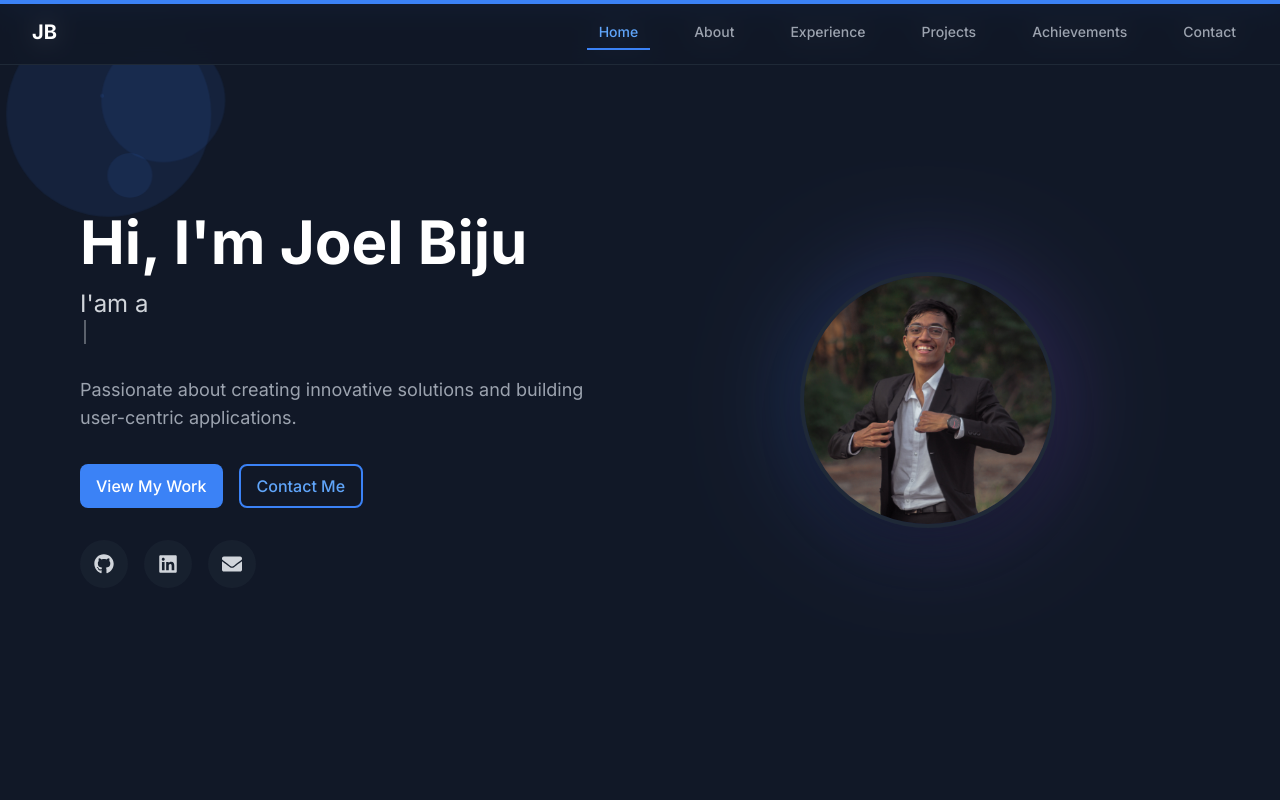
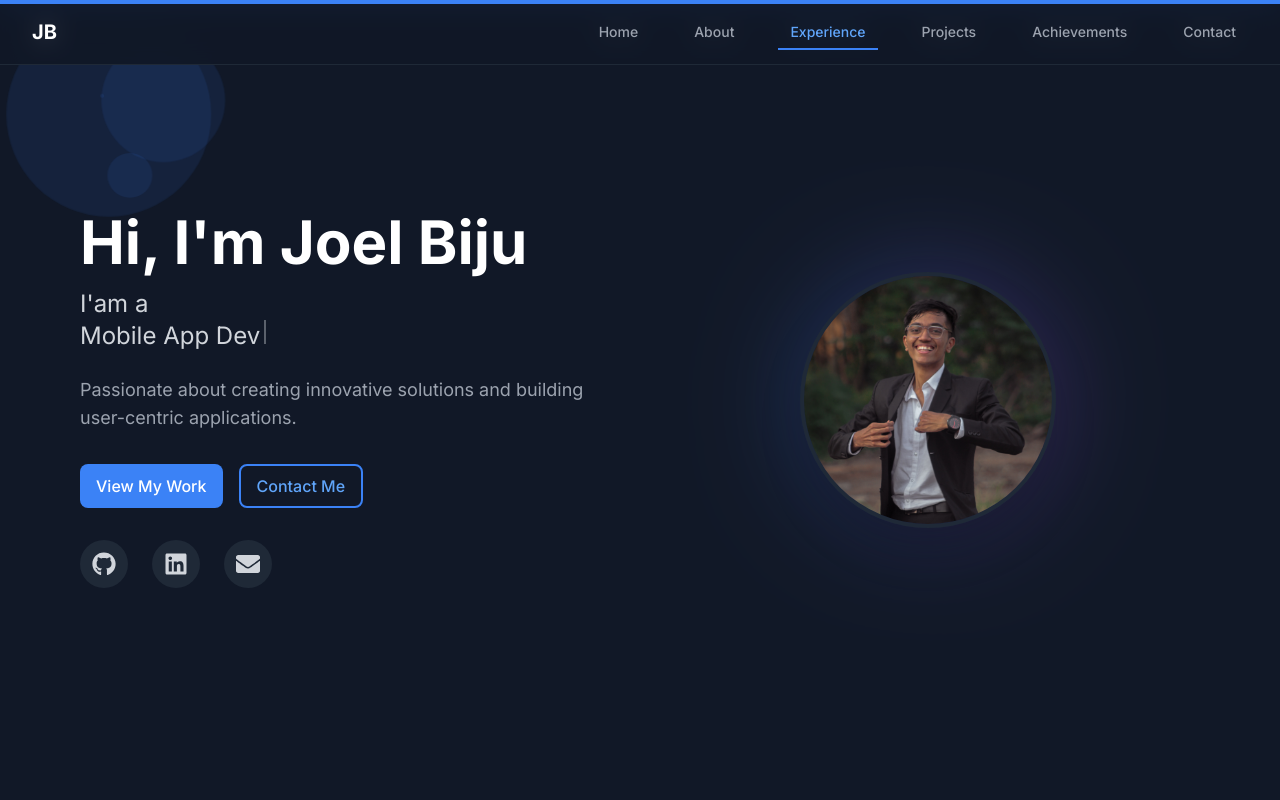
Before and after one commit to JB-05/jb-portfolio, a Next.js app: page / in a window 1280 px wide. Shown: the top 800 px of the page. Built offline with nearby package versions, Linux system fonts and the light colour scheme.

Commit message:
Fixed type writer and button issues

```diff
--- a/app/components/Hero.tsx
+++ b/app/components/Hero.tsx
@@ -23,12 +23,12 @@ const socialLinks: SocialLinkProps[] = [
   },
   {
     name: 'LinkedIn',
-    href: 'https://linkedin.com/in/joel-biju-285527289',
+    href: 'https://www.linkedin.com/in/joel-biju-285527289',
     icon: 'linkedin',
   },
   {
     name: 'Email',
-    href: 'mailto:work.joelbiju@gmail.com',
+    href: 'mailto:work.joelbiju@gmail.com?subject=Hello%20Joel',
     icon: 'email',
   },
 ];
@@ -36,8 +36,9 @@ const socialLinks: SocialLinkProps[] = [
 const texts = [
   'Full Stack Developer',
   'Designer',
+  'Mobile App Developer',
   'Problem Solver',
-  'Mobile App Developer',
+  'Hackathon Champion'
 ];
 
 const scrollToSection = (sectionId: string) => {
@@ -162,13 +163,16 @@ export const Hero = () => {
               </Button>
             </motion.div>
             <motion.div
-              className="flex gap-4 mt-8 justify-center md:justify-start"
+              className="flex gap-6 mt-8 justify-center md:justify-start items-center"
               initial={{ opacity: 0, y: 20 }}
               animate={{ opacity: 1, y: 0 }}
               transition={{ duration: 0.8, delay: 1.2 }}
             >
               {socialLinks.map((link) => (
-                <SocialLink key={link.name} {...link} />
+                <SocialLink
+                  key={link.name}
+                  {...link}
+                />
               ))}
             </motion.div>
           </motion.div>
--- a/app/components/Navigation.tsx
+++ b/app/components/Navigation.tsx
@@ -23,25 +23,30 @@ export const Navigation = () => {
   });
 
   useEffect(() => {
-    const observerCallback: IntersectionObserverCallback = (entries) => {
-      entries.forEach(entry => {
-        if (entry.isIntersecting && entry.intersectionRatio >= 0.3) {
-          setActiveSection(entry.target.id);
+    const handleScroll = () => {
+      let currentSection = 'home';
+      const scrollPosition = window.scrollY + window.innerHeight / 3;
+
+      navItems.forEach(({ id }) => {
+        const element = document.getElementById(id);
+        if (element) {
+          const { top, bottom } = element.getBoundingClientRect();
+          const elementTop = top + window.scrollY;
+          const elementBottom = bottom + window.scrollY;
+
+          if (scrollPosition >= elementTop && scrollPosition <= elementBottom) {
+            currentSection = id;
+          }
         }
       });
+
+      setActiveSection(currentSection);
     };
 
-    const observer = new IntersectionObserver(observerCallback, {
-      threshold: 0.3,
-      rootMargin: '-80px 0px -80% 0px'
-    });
+    window.addEventListener('scroll', handleScroll, { passive: true });
+    handleScroll(); // Check initial position
 
-    navItems.forEach(item => {
-      const element = document.getElementById(item.id);
-      if (element) observer.observe(element);
-    });
-
-    return () => observer.disconnect();
+    return () => window.removeEventListener('scroll', handleScroll);
   }, []);
 
   const scrollToSection = useCallback((sectionId: string) => {
--- a/app/components/shared/SocialLink.tsx
+++ b/app/components/shared/SocialLink.tsx
@@ -4,6 +4,7 @@ import { motion } from 'framer-motion';
 import { FaGithub, FaLinkedin, FaEnvelope } from 'react-icons/fa';
 
 interface SocialLinkProps {
+  name: string;
   href: string;
   icon: 'github' | 'linkedin' | 'email';
 }
@@ -14,20 +15,26 @@ const icons = {
   email: FaEnvelope
 };
 
-export const SocialLink = ({ href, icon }: SocialLinkProps) => {
+export const SocialLink = ({ name, href, icon }: SocialLinkProps) => {
   const Icon = icons[icon];
 
+  const handleClick = (e: React.MouseEvent<HTMLAnchorElement>) => {
+    if (icon === 'email') {
+      e.preventDefault();
+      window.location.href = href;
+    }
+  };
+
   return (
-    <motion.a
+    <a
       href={href}
       target={icon === 'email' ? '_self' : '_blank'}
-      rel={icon === 'email' ? '' : 'noopener noreferrer'}
-      whileHover={{ scale: 1.1 }}
-      whileTap={{ scale: 0.95 }}
-      className="w-12 h-12 rounded-full bg-gray-800/50 flex items-center justify-center text-gray-300 hover:text-blue-400 hover:bg-gray-800 transition-colors"
-      title={icon.charAt(0).toUpperCase() + icon.slice(1)}
+      rel="noopener noreferrer"
+      className="w-12 h-12 rounded-full bg-gray-800 flex items-center justify-center text-gray-300 hover:text-blue-400 hover:bg-gray-700 transition-all duration-300 cursor-pointer transform hover:scale-110"
+      title={name}
+      onClick={handleClick}
     >
-      <Icon className="text-xl" />
-    </motion.a>
+      <Icon className="w-6 h-6" />
+    </a>
   );
 };
--- a/app/components/shared/TypewriterText.tsx
+++ b/app/components/shared/TypewriterText.tsx
@@ -25,22 +25,30 @@ export const TypewriterText = ({ texts, className = '', delay = 0 }: TypewriterT
       if (!isDeleting) {
         if (currentText.length < fullText.length) {
           setCurrentText(fullText.substring(0, currentText.length + 1));
-          setTimeout(type, typeSpeed);
+          return typeSpeed;
         } else {
-          setTimeout(() => setIsDeleting(true), pauseDuration);
+          setIsDeleting(true);
+          return pauseDuration;
         }
       } else {
         if (currentText.length > 0) {
           setCurrentText(currentText.substring(0, currentText.length - 1));
-          setTimeout(type, deleteSpeed);
+          return deleteSpeed;
         } else {
           setIsDeleting(false);
           setCurrentTextIndex((currentTextIndex + 1) % texts.length);
+          return typeSpeed;
         }
       }
     };
 
-    const timer = setTimeout(type, isDeleting ? deleteSpeed : typeSpeed);
+    const timer = setTimeout(() => {
+      const nextDelay = type();
+      if (nextDelay) {
+        timer;
+      }
+    }, isDeleting ? deleteSpeed : typeSpeed);
+
     return () => clearTimeout(timer);
   }, [currentText, currentTextIndex, isDeleting, texts]);
 
--- a/app/globals.css
+++ b/app/globals.css
@@ -2,9 +2,27 @@
 @tailwind components;
 @tailwind utilities;
 
+@layer utilities {
+  .animation-delay-2000 {
+    animation-delay: 2s;
+  }
+  .animation-delay-4000 {
+    animation-delay: 4s;
+  }
+}
+
+@keyframes blink {
+  0%, 100% { opacity: 1; }
+  50% { opacity: 0; }
+}
+
+.animate-blink {
+  animation: blink 1s step-end infinite;
+}
+
 :root {
   --foreground-rgb: 255, 255, 255;
-  --background-start-rgb: 17, 24, 39;
+  --background-start-rgb: 0, 0, 0;
   --background-end-rgb: 0, 0, 0;
 }
 
@@ -17,9 +35,10 @@
     color: rgb(var(--foreground-rgb));
     background: linear-gradient(
       to bottom,
-      rgb(var(--background-start-rgb)),
+      transparent,
       rgb(var(--background-end-rgb))
-    );
+    )
+    rgb(var(--background-start-rgb));
     min-height: 100vh;
   }
 }
```
